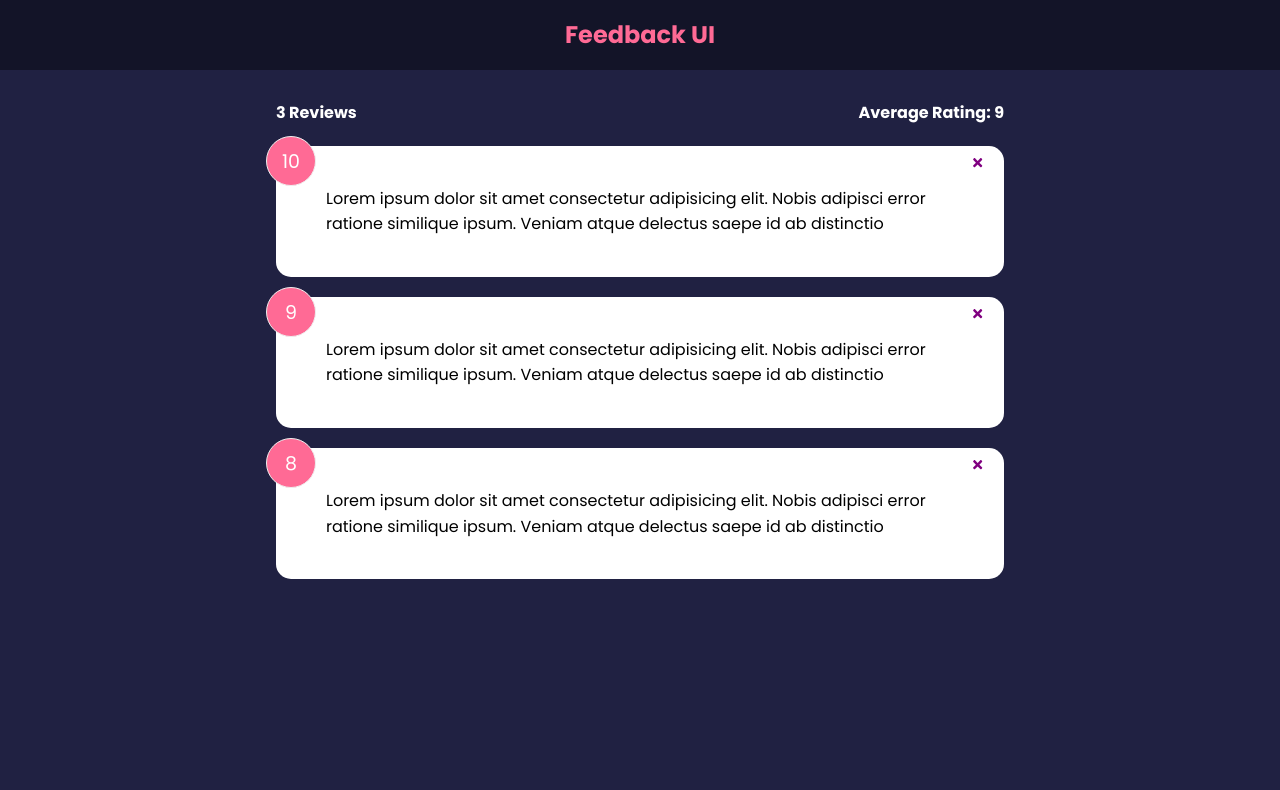
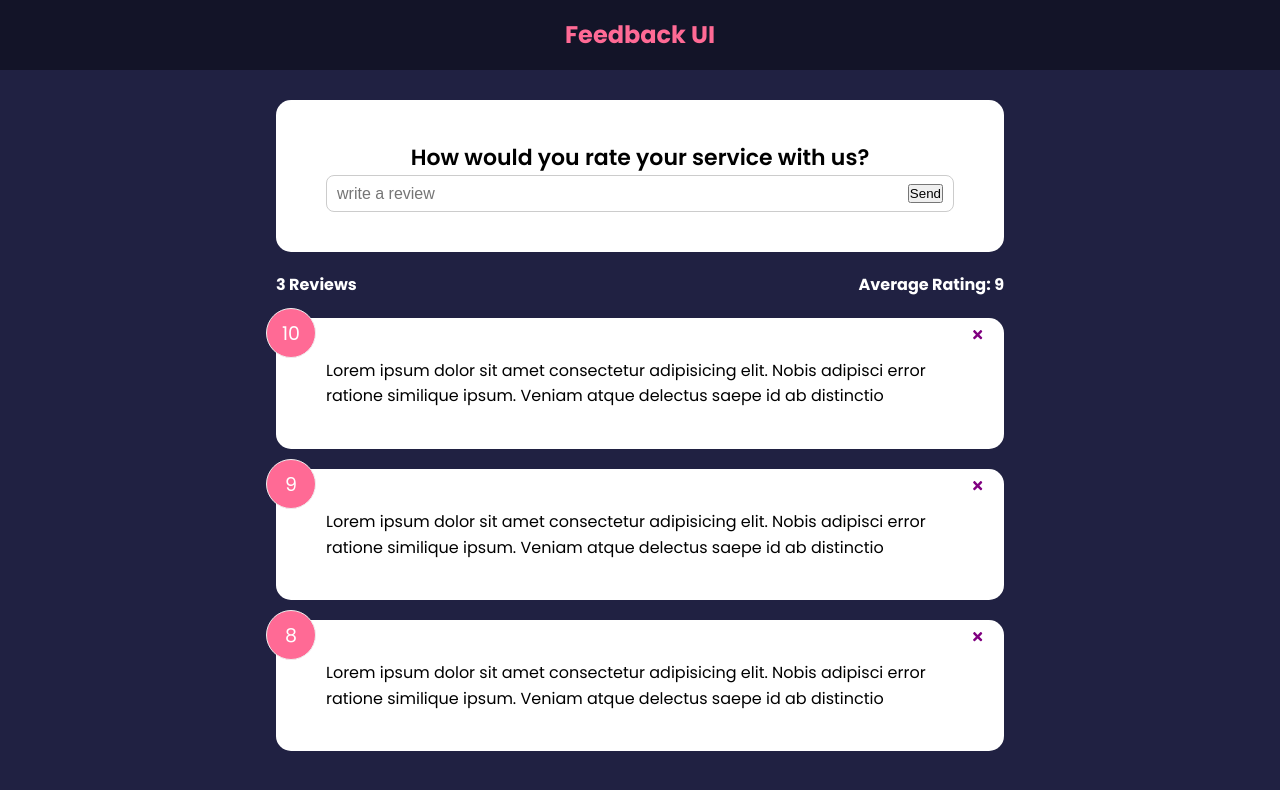
Before and after one commit to Dina2703/feedback-app, a React (Create React App) app: page / in a window 1280 px wide. Shown: the top 790 px of the page. Built offline with nearby package versions, Linux system fonts and the light colour scheme.

Commit message:
Form Input and State

```diff
--- a/src/App.js
+++ b/src/App.js
@@ -1,4 +1,5 @@
 import { useState } from "react";
+import FeedbackForm from "./components/FeedbackForm";
 import FeedbackList from "./components/FeedbackList";
 import FeedbackStats from "./components/FeedbackStats";
 import Header from "./components/Header";
@@ -17,6 +18,7 @@
     <>
       <Header />
       <div className="container">
+      <FeedbackForm />
         <FeedbackStats feedback={feedback}/>
         <FeedbackList feedback={feedback} handleDelete={deleteFeedback} />
       </div>
--- /dev/null
+++ b/src/components/FeedbackForm.jsx
@@ -0,0 +1,28 @@
+import { useState } from "react";
+import Card from "./shared/Card";
+
+function FeedbackForm() {
+  const [text, setText] = useState("");
+  const handleTextChange = (e) => {
+    setText(e.target.value);
+  };
+  return (
+    <Card>
+      <form>
+        <h2>How would you rate your service with us?</h2>
+        {/* @todo - rating select component */}
+        <div className="input-group">
+          <input
+            onChange={handleTextChange}
+            type="text"
+            placeholder="write a review"
+            value={text}
+          />
+          <button type="submit">Send</button>
+        </div>
+      </form>
+    </Card>
+  );
+}
+
+export default FeedbackForm;
```
